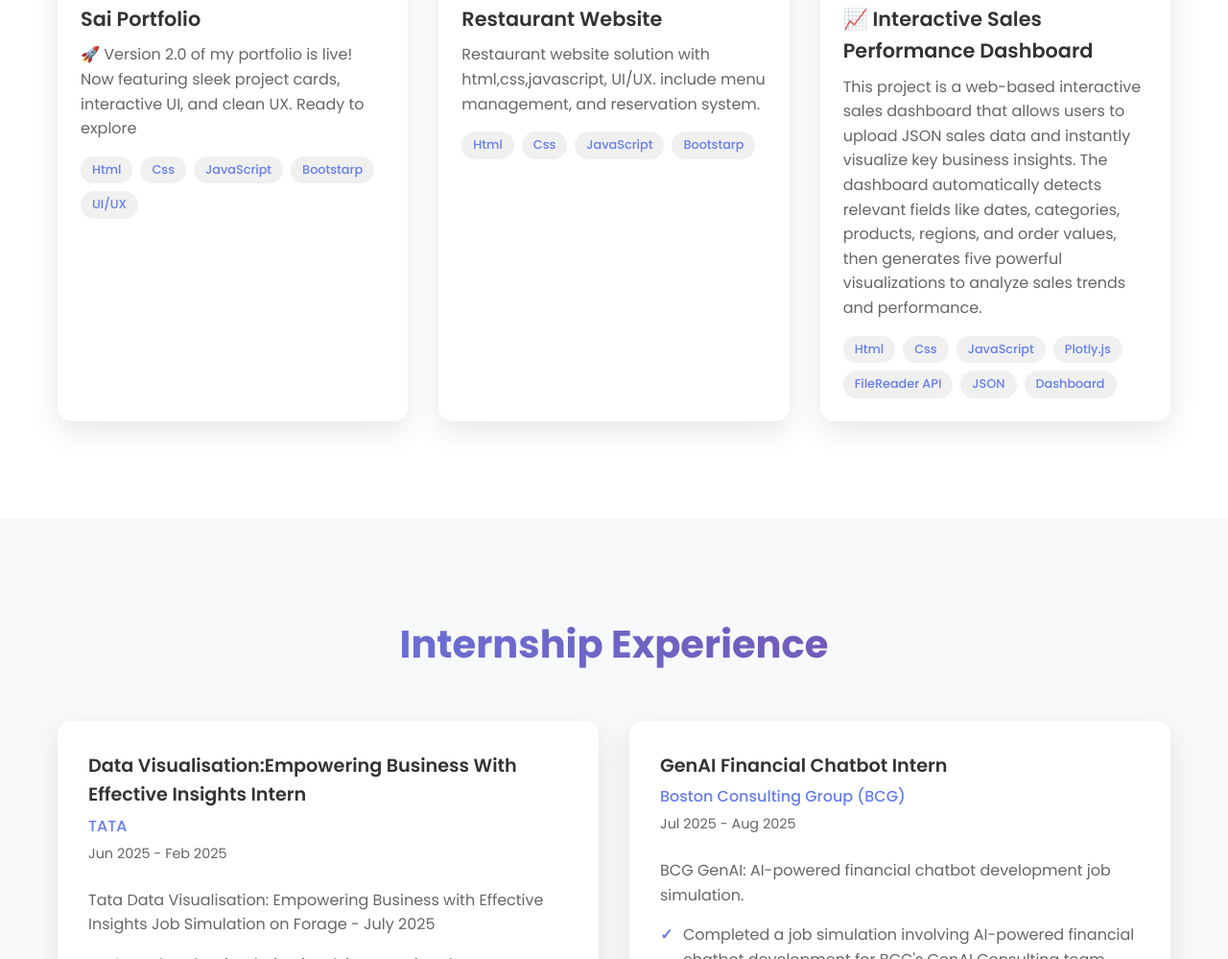
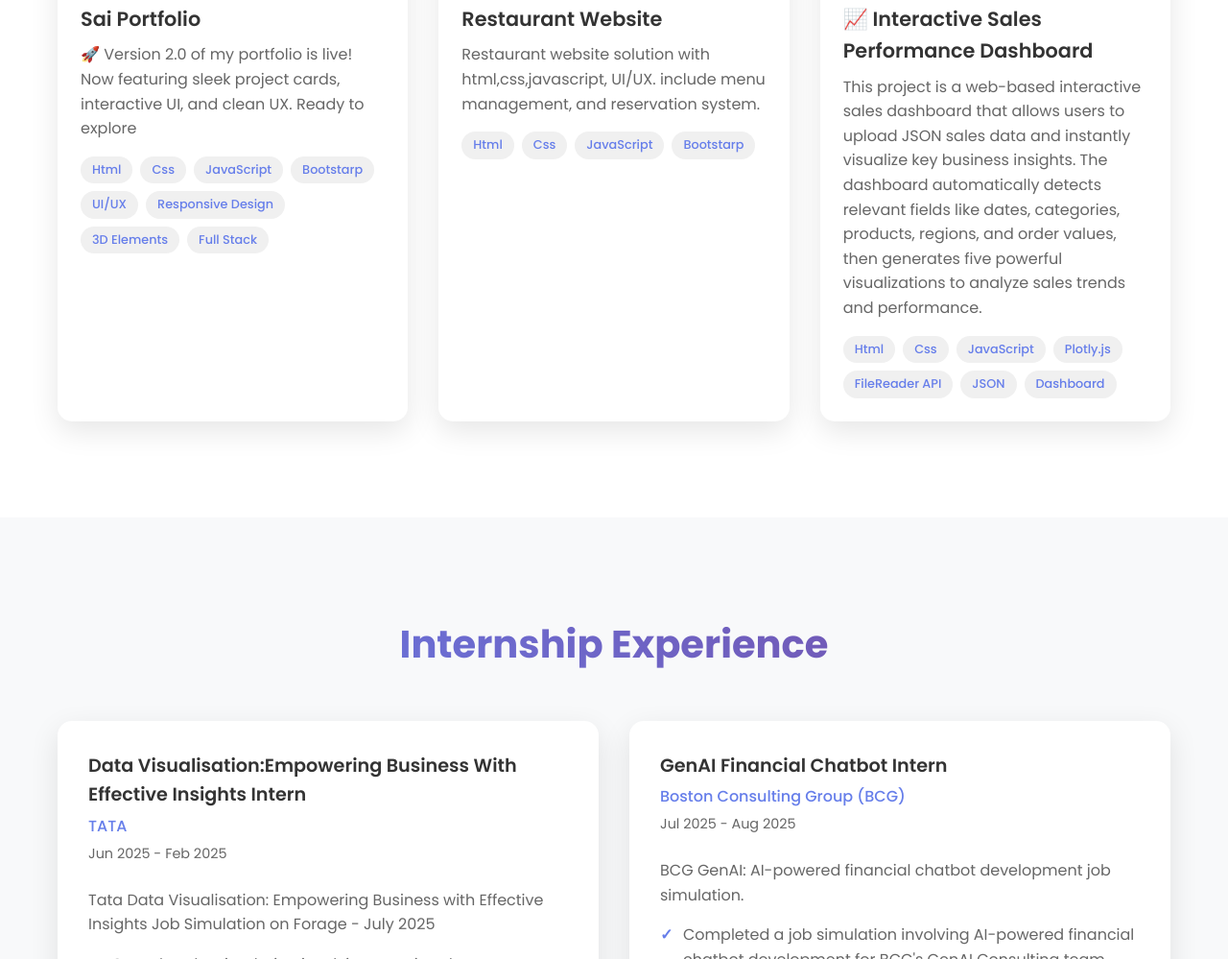
Before and after one commit to saikasineni/portfolio, a plain HTML site: page index.html in a window 1280 px wide. Shown: the part 2346-3345 px from the top of the page at 96% size. Drawn offline with Linux system fonts and the light colour scheme.

Commit message:
Update index.html

```diff
--- a/index.html
+++ b/index.html
@@ -113,7 +113,7 @@
                         <img src="sai5.jpg" alt="sai portfolio" />
                         <div class="project-overlay">
                             <div class="project-links">
-                                <a href="https://github.com/saikasineni/saiprotifoilo..git" class="project-link"><i class="fab fa-github"></i></a>
+                                <a href="https://myportfolio-3d-full-stack-677.created.app/" class="project-link"><i class="fab fa-github"></i></a>
                                 <a href="#" class="project-link"><i class="fas fa-external-link-alt"></i></a>
                             </div>
                         </div>
@@ -127,6 +127,9 @@
                             <span>JavaScript</span>
                             <span>Bootstarp</span>
                             <span>UI/UX</span>
+                            <span>Responsive Design </span>
+                            <span>3D Elements  </span>
+                            <span>Full Stack</span>
                         </div>
                     </div>
                 </div>
```
